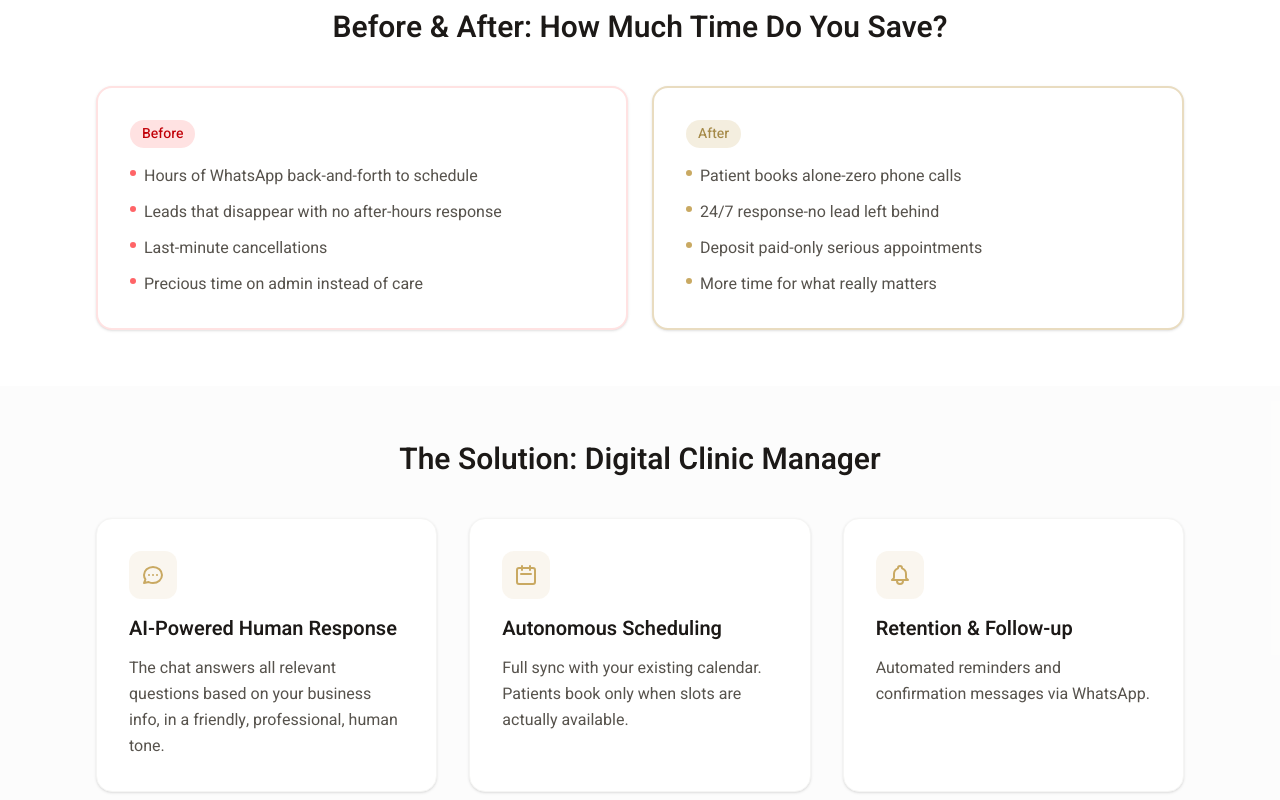
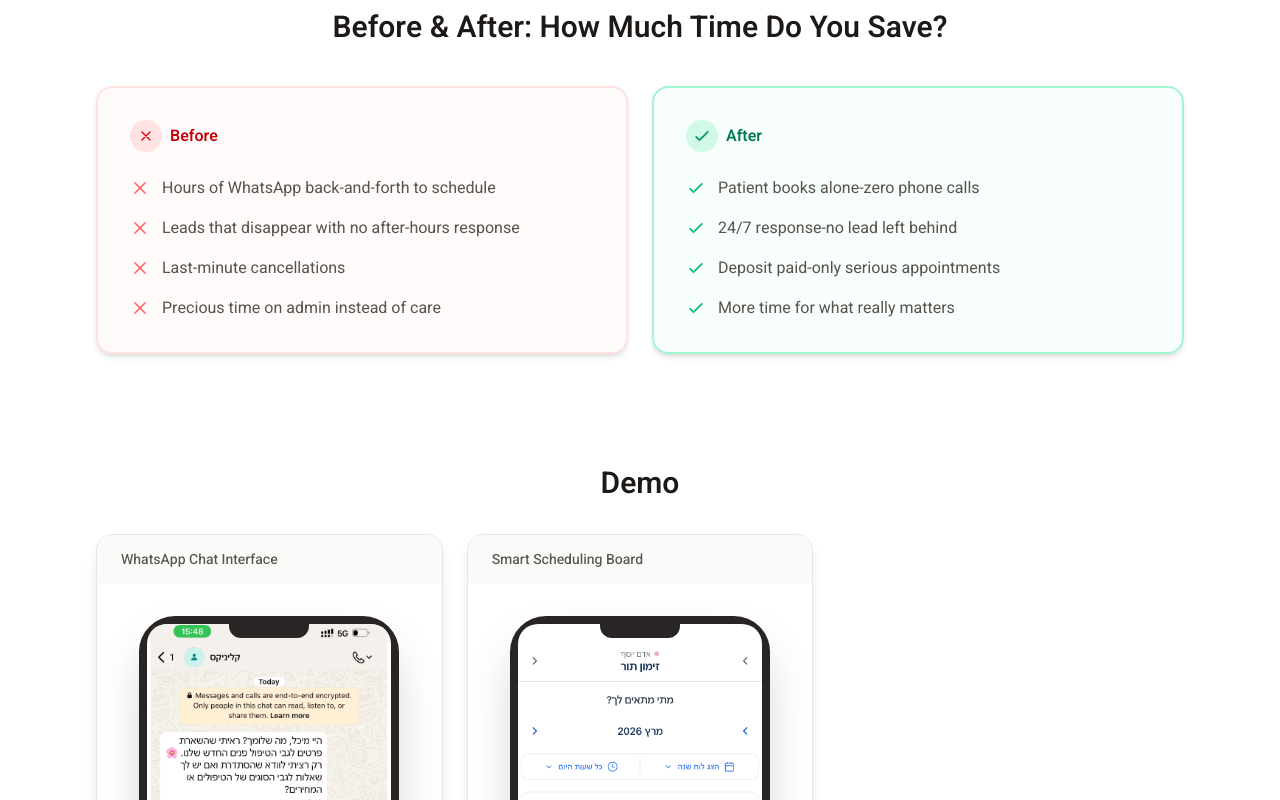
Before and after one commit to adamts1/dr-anat-fallon, a React (Vite) app: page /en in a window 1280 px wide. Shown: the part 2140-2940 px from the top of the page. Built offline with nearby package versions, Linux system fonts and the light colour scheme.

Commit message:
before fr

```diff
--- a/src/App.jsx
+++ b/src/App.jsx
@@ -185,89 +185,61 @@
             {t.beforeAfterTitle}
           </h2>
           <div className="mt-10 grid gap-6 md:grid-cols-2">
-            <div className="rounded-2xl border-2 border-red-100 bg-white p-8 shadow-sm">
-              <div className="mb-4 flex items-center gap-2">
-                <span className="rounded-full bg-red-100 px-3 py-1 text-sm font-medium text-red-700">{t.before}</span>
+            <div className="rounded-2xl border-2 border-red-100 bg-red-50/30 p-8 shadow-md transition hover:shadow-lg hover:border-red-200">
+              <div className="mb-6 flex items-center gap-2">
+                <span className="flex h-8 w-8 items-center justify-center rounded-full bg-red-100">
+                  <svg className="h-4 w-4 text-red-600" fill="none" stroke="currentColor" viewBox="0 0 24 24">
+                    <path strokeLinecap="round" strokeLinejoin="round" strokeWidth={2} d="M6 18L18 6M6 6l12 12" />
+                  </svg>
+                </span>
+                <span className="text-base font-semibold text-red-700">{t.before}</span>
               </div>
-              <ul className="space-y-3 text-stone-600">
-                <li className="flex items-start gap-2">
-                  <span className="mt-1.5 h-1.5 w-1.5 shrink-0 rounded-full bg-red-400" />
+              <ul className="space-y-4 text-stone-600" dir={isLtr ? undefined : 'rtl'}>
+                <li className="flex items-start gap-3 text-start">
+                  <span className="mt-0.5 shrink-0"><svg className="h-5 w-5 text-red-400" fill="none" stroke="currentColor" viewBox="0 0 24 24"><path strokeLinecap="round" strokeLinejoin="round" strokeWidth={2} d="M6 18L18 6M6 6l12 12" /></svg></span>
                   {t.before1}
                 </li>
-                <li className="flex items-start gap-2">
-                  <span className="mt-1.5 h-1.5 w-1.5 shrink-0 rounded-full bg-red-400" />
+                <li className="flex items-start gap-3 text-start">
+                  <span className="mt-0.5 shrink-0"><svg className="h-5 w-5 text-red-400" fill="none" stroke="currentColor" viewBox="0 0 24 24"><path strokeLinecap="round" strokeLinejoin="round" strokeWidth={2} d="M6 18L18 6M6 6l12 12" /></svg></span>
                   {t.before2}
                 </li>
-                <li className="flex items-start gap-2">
-                  <span className="mt-1.5 h-1.5 w-1.5 shrink-0 rounded-full bg-red-400" />
+                <li className="flex items-start gap-3 text-start">
+                  <span className="mt-0.5 shrink-0"><svg className="h-5 w-5 text-red-400" fill="none" stroke="currentColor" viewBox="0 0 24 24"><path strokeLinecap="round" strokeLinejoin="round" strokeWidth={2} d="M6 18L18 6M6 6l12 12" /></svg></span>
                   {t.before3}
                 </li>
-                <li className="flex items-start gap-2">
-                  <span className="mt-1.5 h-1.5 w-1.5 shrink-0 rounded-full bg-red-400" />
+                <li className="flex items-start gap-3 text-start">
+                  <span className="mt-0.5 shrink-0"><svg className="h-5 w-5 text-red-400" fill="none" stroke="currentColor" viewBox="0 0 24 24"><path strokeLinecap="round" strokeLinejoin="round" strokeWidth={2} d="M6 18L18 6M6 6l12 12" /></svg></span>
                   {t.before4}
                 </li>
               </ul>
             </div>
-            <div className="rounded-2xl border-2 border-[#c9a962]/40 bg-white p-8 shadow-sm">
-              <div className="mb-4 flex items-center gap-2">
-                <span className="rounded-full bg-[#c9a962]/20 px-3 py-1 text-sm font-medium text-[#a68b4a]">{t.after}</span>
+            <div className="rounded-2xl border-2 border-emerald-200 bg-emerald-50/40 p-8 shadow-md transition hover:shadow-lg hover:border-emerald-300">
+              <div className="mb-6 flex items-center gap-2">
+                <span className="flex h-8 w-8 items-center justify-center rounded-full bg-emerald-100">
+                  <svg className="h-5 w-5 text-emerald-600" fill="none" stroke="currentColor" viewBox="0 0 24 24">
+                    <path strokeLinecap="round" strokeLinejoin="round" strokeWidth={2} d="M5 13l4 4L19 7" />
+                  </svg>
+                </span>
+                <span className="text-base font-semibold text-emerald-700">{t.after}</span>
               </div>
-              <ul className="space-y-3 text-stone-600">
-                <li className="flex items-start gap-2">
-                  <span className="mt-1.5 h-1.5 w-1.5 shrink-0 rounded-full bg-[#c9a962]" />
+              <ul className="space-y-4 text-stone-600" dir={isLtr ? undefined : 'rtl'}>
+                <li className="flex items-start gap-3 text-start">
+                  <span className="mt-0.5 shrink-0"><svg className="h-5 w-5 text-emerald-500" fill="none" stroke="currentColor" viewBox="0 0 24 24"><path strokeLinecap="round" strokeLinejoin="round" strokeWidth={2} d="M5 13l4 4L19 7" /></svg></span>
                   {t.after1}
                 </li>
-                <li className="flex items-start gap-2">
-                  <span className="mt-1.5 h-1.5 w-1.5 shrink-0 rounded-full bg-[#c9a962]" />
+                <li className="flex items-start gap-3 text-start">
+                  <span className="mt-0.5 shrink-0"><svg className="h-5 w-5 text-emerald-500" fill="none" stroke="currentColor" viewBox="0 0 24 24"><path strokeLinecap="round" strokeLinejoin="round" strokeWidth={2} d="M5 13l4 4L19 7" /></svg></span>
                   {t.after2}
                 </li>
-                <li className="flex items-start gap-2">
-                  <span className="mt-1.5 h-1.5 w-1.5 shrink-0 rounded-full bg-[#c9a962]" />
+                <li className="flex items-start gap-3 text-start">
+                  <span className="mt-0.5 shrink-0"><svg className="h-5 w-5 text-emerald-500" fill="none" stroke="currentColor" viewBox="0 0 24 24"><path strokeLinecap="round" strokeLinejoin="round" strokeWidth={2} d="M5 13l4 4L19 7" /></svg></span>
                   {t.after3}
                 </li>
-                <li className="flex items-start gap-2">
-                  <span className="mt-1.5 h-1.5 w-1.5 shrink-0 rounded-full bg-[#c9a962]" />
+                <li className="flex items-start gap-3 text-start">
+                  <span className="mt-0.5 shrink-0"><svg className="h-5 w-5 text-emerald-500" fill="none" stroke="currentColor" viewBox="0 0 24 24"><path strokeLinecap="round" strokeLinejoin="round" strokeWidth={2} d="M5 13l4 4L19 7" /></svg></span>
                   {t.after4}
                 </li>
               </ul>
-            </div>
-          </div>
-        </div>
-      </section>
-
-      {/* Solution Section */}
-      <section className="bg-stone-50/50 py-14" dir={isLtr ? undefined : 'rtl'}>
-        <div className="mx-auto max-w-6xl px-6 lg:px-8">
-          <h2 className="text-center text-2xl font-semibold text-stone-900 sm:text-3xl">
-            {t.solutionTitle}
-          </h2>
-          <div className="mt-10 grid gap-8 md:grid-cols-3">
-            <div className="rounded-2xl border border-stone-100 bg-white p-8 shadow-sm transition hover:shadow-md">
-              <div className="mb-4 flex h-12 w-12 items-center justify-center rounded-xl bg-[#c9a962]/10">
-                <svg className="h-6 w-6 text-[#c9a962]" fill="none" stroke="currentColor" viewBox="0 0 24 24">
-                  <path strokeLinecap="round" strokeLinejoin="round" strokeWidth={2} d="M8 12h.01M12 12h.01M16 12h.01M21 12c0 4.418-4.03 8-9 8a9.863 9.863 0 01-4.255-.949L3 20l1.395-3.72C3.512 15.042 3 13.574 3 12c0-4.418 4.03-8 9-8s9 3.582 9 8z" />
-                </svg>
-              </div>
-              <h3 className="text-xl font-semibold text-stone-900">{t.solution1Title}</h3>
-              <p className="mt-3 text-stone-600 leading-relaxed">{t.solution1Text}</p>
-            </div>
-            <div className="rounded-2xl border border-stone-100 bg-white p-8 shadow-sm transition hover:shadow-md">
-              <div className="mb-4 flex h-12 w-12 items-center justify-center rounded-xl bg-[#c9a962]/10">
-                <svg className="h-6 w-6 text-[#c9a962]" fill="none" stroke="currentColor" viewBox="0 0 24 24">
-                  <path strokeLinecap="round" strokeLinejoin="round" strokeWidth={2} d="M8 7V3m8 4V3m-9 8h10M5 21h14a2 2 0 002-2V7a2 2 0 00-2-2H5a2 2 0 00-2 2v12a2 2 0 002 2z" />
-                </svg>
-              </div>
-              <h3 className="text-xl font-semibold text-stone-900">{t.solution2Title}</h3>
-              <p className="mt-3 text-stone-600 leading-relaxed">{t.solution2Text}</p>
-            </div>
-            <div className="rounded-2xl border border-stone-100 bg-white p-8 shadow-sm transition hover:shadow-md">
-              <div className="mb-4 flex h-12 w-12 items-center justify-center rounded-xl bg-[#c9a962]/10">
-                <svg className="h-6 w-6 text-[#c9a962]" fill="none" stroke="currentColor" viewBox="0 0 24 24">
-                  <path strokeLinecap="round" strokeLinejoin="round" strokeWidth={2} d="M15 17h5l-1.405-1.405A2.032 2.032 0 0118 14.158V11a6.002 6.002 0 00-4-5.659V5a2 2 0 10-4 0v.341C7.67 6.165 6 8.388 6 11v3.159c0 .538-.214 1.055-.595 1.436L4 17h5m6 0v1a3 3 0 11-6 0v-1m6 0H9" />
-                </svg>
-              </div>
-              <h3 className="text-xl font-semibold text-stone-900">{t.solution3Title}</h3>
-              <p className="mt-3 text-stone-600 leading-relaxed">{t.solution3Text}</p>
             </div>
           </div>
         </div>
--- a/src/translations.js
+++ b/src/translations.js
@@ -126,7 +126,7 @@
   he: {
     // Nav & Hero
     tagline: 'TSITYAT · AI Boutique Agency',
-    title: 'מנהל קליניקה דיגיטלי מבוסס AI',
+    title: 'TSITYAT · AI Boutique Agency',
     subtitle: 'מערכת שמטפלת באופן מלא בלקוחות, מכירות, ניהול תורים, מעקב וסליקה. לכם רק נשאר לטפל במטופלים.',
     heroCTA: 'לתיאום שיחת ייעוץ',
     // Problem section
@@ -157,13 +157,13 @@
     step6Title: 'מעקב אוטומטי',
     step6Text: 'המערכת שולחת תזכורות וואטסאפ יום לפני, והודעת "איך היה?" יום אחרי התור.',
     // Before/After
-    beforeAfterTitle: 'לפני ואחרי: כמה זמן אתה חוסך?',
+    beforeAfterTitle: 'מאיבוד לידים וזמן, לצמיחה ורווחיות.',
     before: 'לפני',
     after: 'אחרי',
     before1: 'שעות של חילופי וואטסאפ לתזמון',
     before2: 'לידים שנעלמים בלי מענה אחרי שעות',
     before3: 'ביטולים ברגע האחרון',
-    before4: 'זמן יקר על אדמין במקום טיפול',
+    before4: 'זמן יקר על תפעול במקום טיפול',
     after1: 'המטופל מזמין לבד-אפס שיחות טלפון',
     after2: 'מענה 24/7-אף ליד לא נשאר מאחור',
     after3: 'מקדמה משולמת-רק תורים רציניים',
@@ -184,13 +184,13 @@
     // Integration section
     integrationTitle: 'אינטגרציה מלאה עם המערכת שלך',
     integration1Title: 'אינטגרציה מלאה',
-    integration1Text: 'עם CRM ויומן Google/Outlook',
+    integration1Text: 'פתרון שנבנה בהתאמה אישית לפי המערכות, סוג השאלות ותהליך המכירה הייחודי לקליניקה שלכם.',
     integration2Title: 'עיבוד תשלומים',
     integration2Text: 'מקדמות מובנות למניעת אי-הגעה',
     integration3Title: 'לוח בקרה לניהול',
     integration3Text: 'צפה בכל הלידים והתורים במקום אחד',
     // Footer
-    footer: '© מנהל קליניקה דיגיטלי מבוסס AI',
+    footer: '© TSITYAT · AI Boutique Agency',
     // Language
     langEn: 'EN',
     langFr: 'FR',
```
